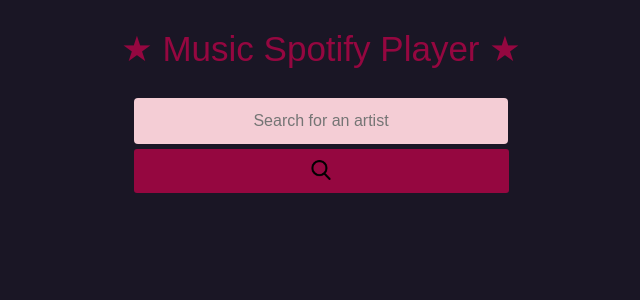
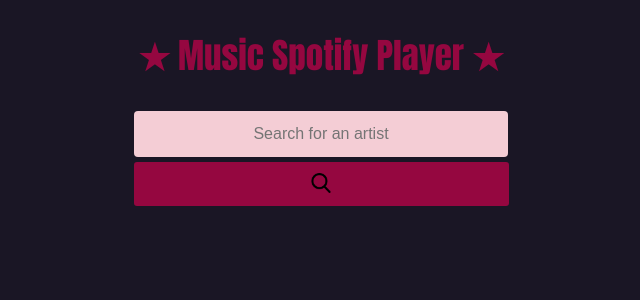
Before and after one commit to czucosky/music-spotify-player-master, a React (Create React App) app: page / in a window 1280 px wide. Shown: the top 300 px of the page, without its empty margins (319-959 px from the left). Built offline with nearby package versions, Linux system fonts and the light colour scheme; a web font is replaced by a local one.

Commit message:
text change

```diff
--- a/src/index.css
+++ b/src/index.css
@@ -17,8 +17,8 @@
 
 
 h2, h3 {
-  font-family: 'Poppins', sans-serif;
-  font-weight: normal;
+  font-family: 'Impact', sans-serif;
+  font-weight: bold;
   font-size: 35px;
   color: var(--main-color);
 }
```
